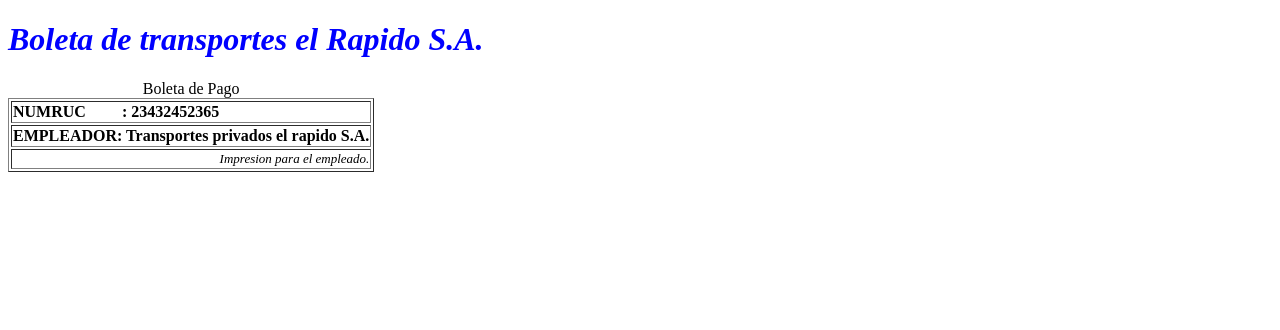
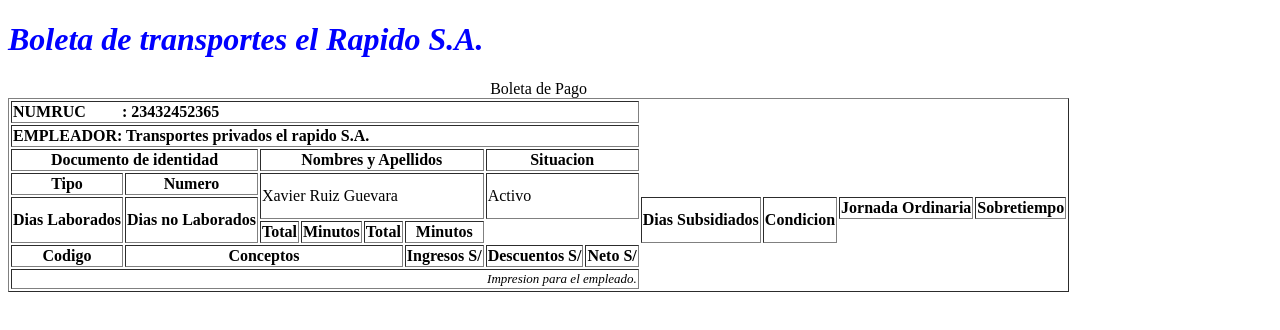
Before and after one commit to Xavo005/disenoWeb2025_II_A, a plain HTML site: page Trabajos/Trabajo 2/tabla.html in a window 1280 px wide. Drawn offline with Linux system fonts and the light colour scheme.

Commit message:
Cuarto Respaltado 4/10/2025

```diff
--- a/Trabajos/Trabajo 2/tabla.html
+++ b/Trabajos/Trabajo 2/tabla.html
@@ -19,8 +19,41 @@
         </tr>
     </thead>
 <tbody>
+<tr>
+    <th colspan="2"> Documento de identidad</th>
+    <th colspan="4">Nombres y Apellidos</th>
+    <th colspan="2">Situacion</th>
+</tr>
+<tr>
+    <th>Tipo</th>
+    <th>Numero</th>
+    <td colspan="4" rowspan="2"> Xavier Ruiz Guevara</td>
+    <td colspan="2" rowspan="2">Activo</td>
+</tr>
+<tr>
+    <th rowspan="2">Dias Laborados</th>
+    <th rowspan="2">Dias no Laborados</th>
+    <th rowspan="2">Dias Subsidiados</th>
+    <th rowspan="2">Condicion</th>
+    <th colspan="2">Jornada Ordinaria</th>
+    <th colspan="2">Sobretiempo</th>
+</tr>
+<tr>
+     <th>Total</th>
+     <th>Minutos</th>
+     <th>Total</th>
+     <th>Minutos</th>
+</tr>
+<tr>
+    <th>Codigo</th>
+    <th colspan="4">Conceptos</th>
+    <th>Ingresos S/</th>
+    <th>Descuentos S/</th>
+    <th>Neto S/</th>
+</tr>
 
-</tbody>
+
+
 
 
     <tfoot>
@@ -29,5 +62,5 @@
     </tr>
     </tfoot>
     </table>
-</body>
+
 </html>
```
